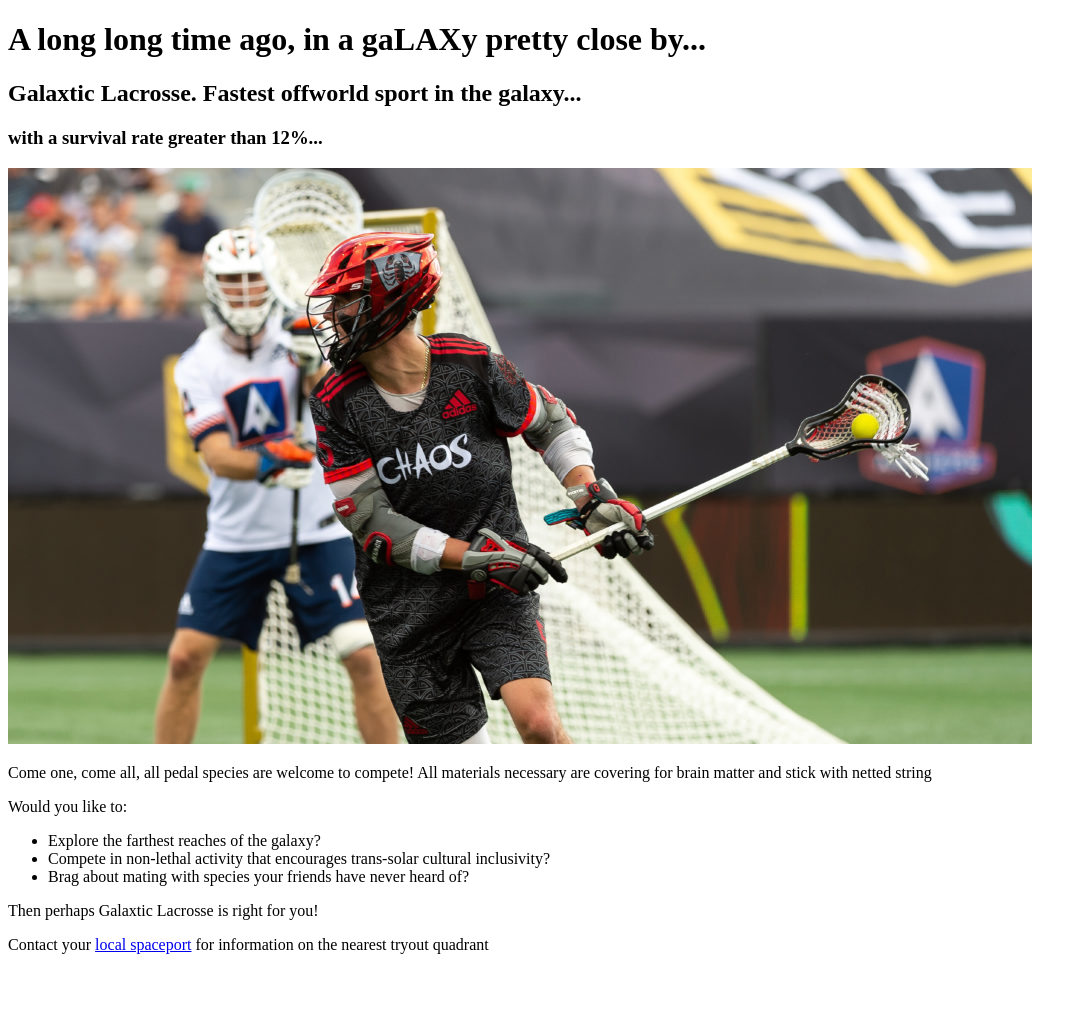
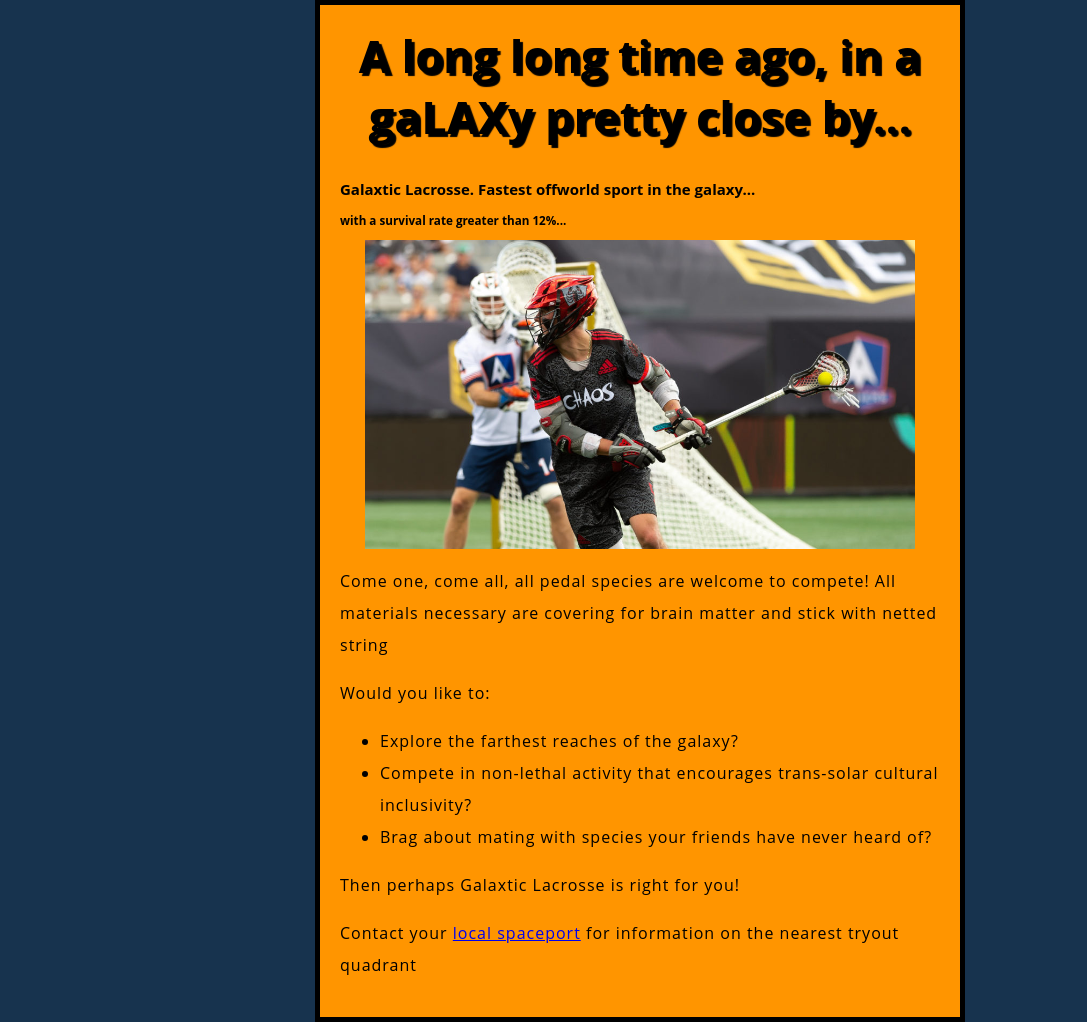
Before and after one commit to ChatN0ir/gaLAXy, a plain HTML site: page laxtest/index.html in a window 1280 px wide. Shown: the whole page, without its empty margins (0-1087 px from the left). Before the commit the page ends 970 px from the top, so only its background shows below. Drawn offline with Linux system fonts and the light colour scheme; files whose address does not match are found by name; a web font is replaced by a local one.

Commit message:
Created a basic CSS stylesheet for my GaLAXtic Lacrosse page. The background is now midnight blue with an orange text box, shadowed header and centered text with a centered non-overlapping image on the page

```diff
--- a/laxtest/index.html
+++ b/laxtest/index.html
@@ -3,6 +3,8 @@
     <head>
         <meta charset="utf-8">
         <title>gaLAXy Bros</title>
+        <link href="styles/styles.css" rel="stylesheet">
+        <link href=https://fonts.googleapis.com/css?family=Open+Sans" rel="stylesheet">
     </head>
     <body>
         <h1><strong>A long long time ago, in a gaLAXy pretty close by...</strong></h1>
--- /dev/null
+++ b/laxtest/styles/styles.css
@@ -0,0 +1,40 @@
+html {
+    font-size: 10px; /* px mean "pixels": the base font size is now 10 pixels high */
+    font-family: "Open Sans", sans-serif; /* t his should be the rest of the output you got from Google fonts */
+}
+
+h1 {
+    font-size: 45px;
+    text-align: center;
+}
+
+p, li {
+    font-size: 16px;
+    line-height: 2;
+    letter-spacing: 1px;
+}
+
+html {
+    background-color: #17334e;
+}
+
+body {
+    width: 600px;
+    margin: 0 auto;
+    background-color: #ff9500;
+    padding: 0 20px 20px 20px;
+    border: 5px solid black;
+}
+
+h1 {
+    margin: 0;
+    padding: 20px 0;
+    color: #005539f;
+    text-shadow: 3px 3px 1px black;
+}
+
+img {
+    width: 550px;
+    display: block;
+    margin: 0 auto;
+}
```
